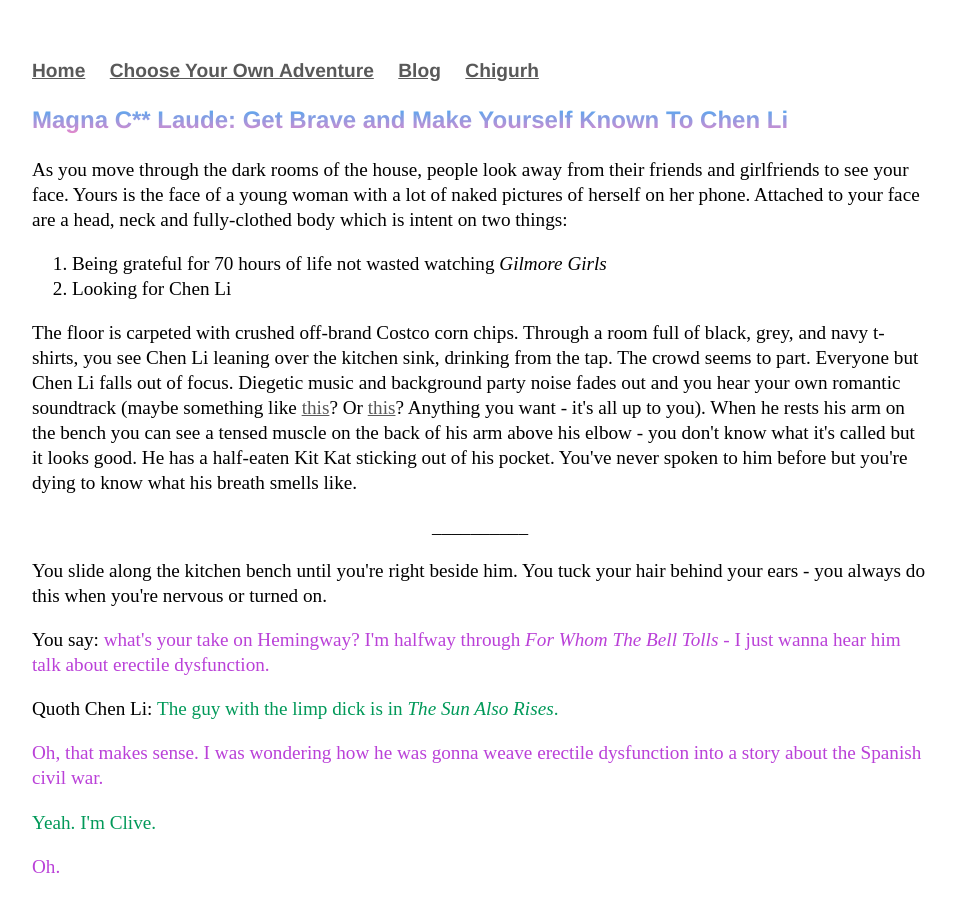
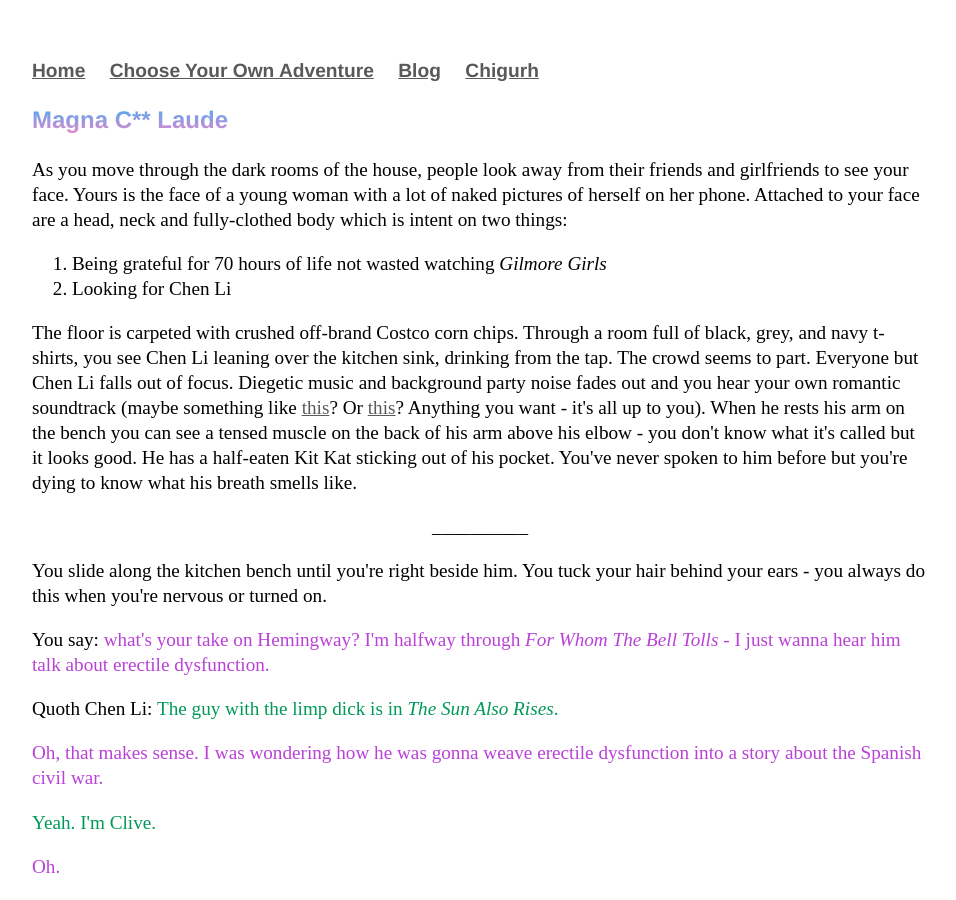
Before and after one commit to Pinelife/pinelife.github.io, a Jekyll site: the page built from Hellhole/Room6.html, in a window 1280 px wide and 900 px high. Shown: the whole window, without its empty margins (160-1116 px from the left). Built offline with Jekyll 4.4.1, drawn with Linux system fonts in a browser that asks for light colours.

Commit message:
Update Room6.html

```diff
--- a/Hellhole/Room6.html
+++ b/Hellhole/Room6.html
@@ -2,7 +2,7 @@
 layout: default
 title: Pinelife
 ---
-<h3>Magna C** Laude: Get Brave and Make Yourself Known To Chen Li</h3>
+<h3>Magna C** Laude</h3>
 <p>As you move through the dark rooms of the house, people look away from their friends and girlfriends to see your face.
   Yours is the face of a young woman with a lot of naked pictures of herself on her phone. Attached to your face are a head,
   neck and fully-clothed body which is intent on two things:</p>
```
